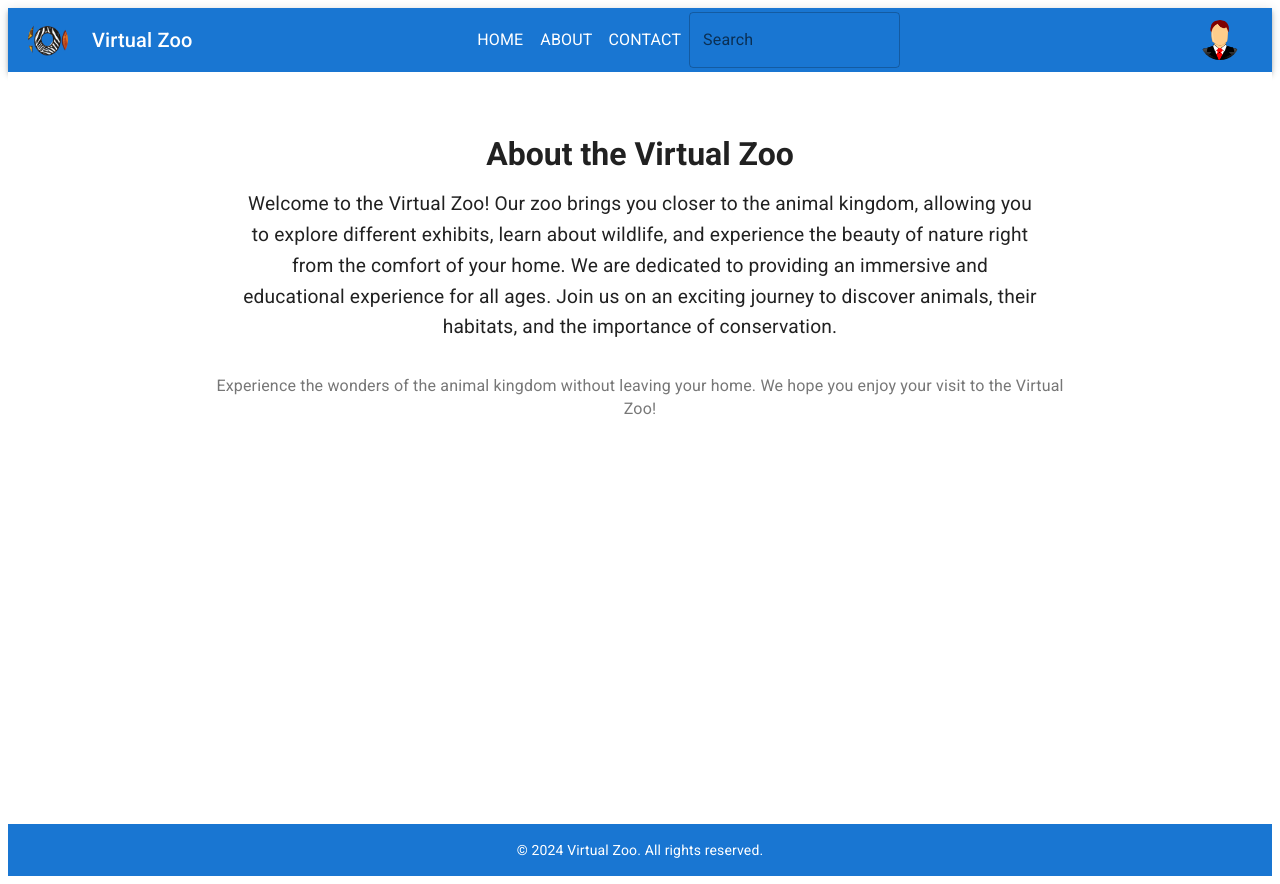
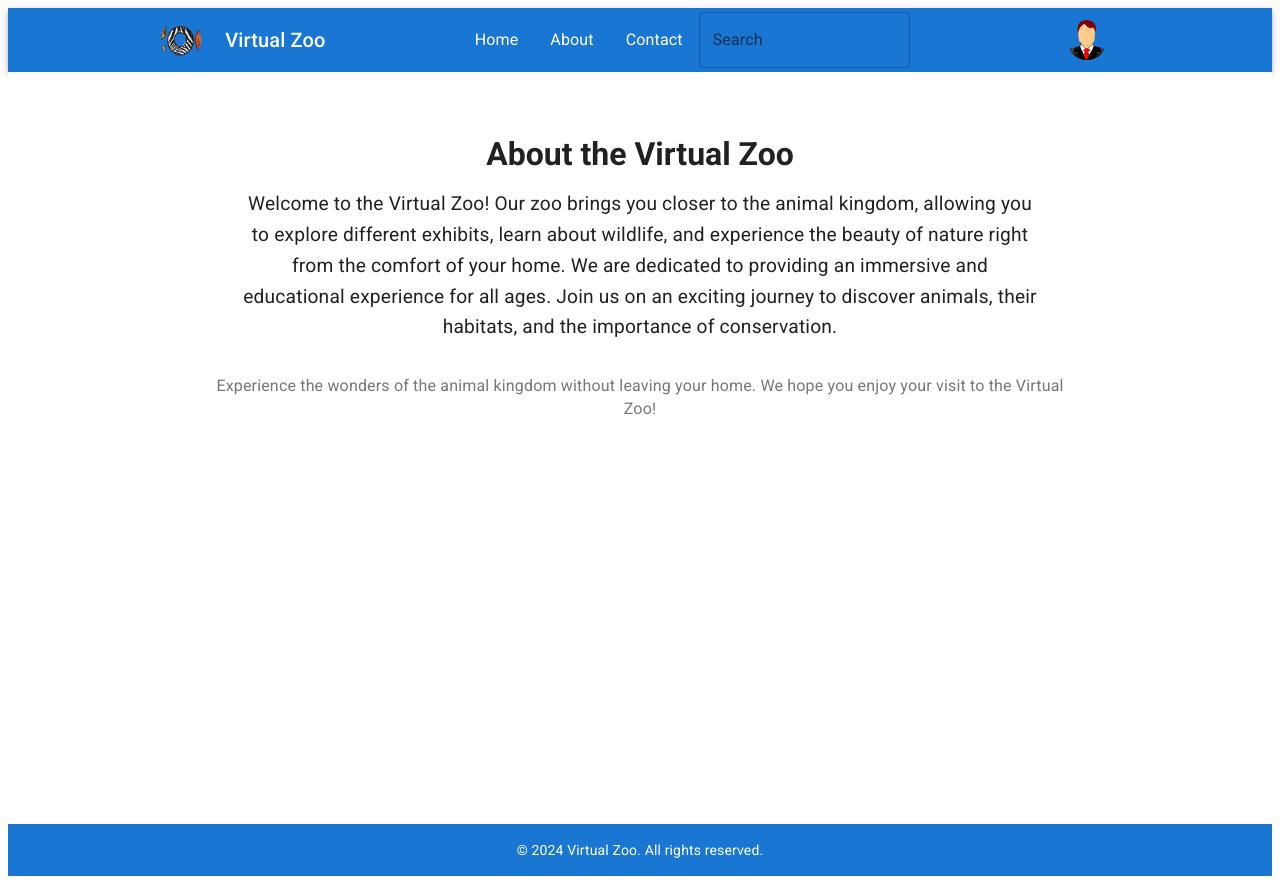
Before and after one commit to Nadav2503/FinalProjectFullStackFront, a React (Vite) app: page /about in a window 1280 px wide. Built offline with nearby package versions, Linux system fonts and the light colour scheme.

Commit message:
use useNavigation instead of link since we have router dom and Navbarlink

```diff
--- a/src/components/layout/Header.jsx
+++ b/src/components/layout/Header.jsx
@@ -7,14 +7,11 @@ import RightHeader from './navbar/right/RightHeader';
 export default function Header() {
     return (
         <AppBar position="static" color="primary">
-            <Toolbar sx={{ display: 'flex', justifyContent: 'space-between' }}>
-                {/* Left Header - Zoo Name & Logo */}
+            <Toolbar sx={{ display: 'flex', justifyContent: 'space-evenly' }}>
                 <LeftHeader />
 
-                {/* Middle Header - Search Bar & Navbar */}
                 <MiddleHeader />
 
-                {/* Right Header - Avatar, Mode Switch & Navbar Items */}
                 <RightHeader />
             </Toolbar>
         </AppBar>
--- a/src/components/layout/navbar/left/CompanyName.jsx
+++ b/src/components/layout/navbar/left/CompanyName.jsx
@@ -1,9 +1,16 @@
 import React from 'react';
 import Typography from '@mui/material/Typography';
+import { useNavigate } from 'react-router-dom'; // Use useNavigate for programmatic navigation
 
 export default function CompanyName() {
+    const navigate = useNavigate();
+
+    const handleCompanyNameClick = () => {
+        navigate('/'); // Navigate to the home page when clicked
+    };
+
     return (
-        <Typography variant="h6" color="inherit">
+        <Typography variant="h6" color="inherit" onClick={handleCompanyNameClick} sx={{ cursor: 'pointer' }}>
             Virtual Zoo
         </Typography>
     );
--- a/src/components/layout/navbar/left/Logo.jsx
+++ b/src/components/layout/navbar/left/Logo.jsx
@@ -1,10 +1,21 @@
 import React from 'react';
 import { Avatar, IconButton } from '@mui/material';
+import { useNavigate } from 'react-router-dom'; // Use useNavigate for programmatic navigation
 
 export default function Logo() {
+    const navigate = useNavigate();
+
+    const handleLogoClick = () => {
+        navigate('/'); // Navigate to the home page when clicked
+    };
+
     return (
-        <IconButton edge="start" color="inherit" aria-label="logo" sx={{ mr: 2 }}>
-            <Avatar src="/images/zooLogo.png" alt="Zoo logo" />
+        <IconButton edge="start" color="inherit" aria-label="logo" sx={{ mr: 2 }} onClick={handleLogoClick}>
+            <Avatar
+                src="/images/zooLogo.png"
+                alt="Zoo logo"
+                sx={{ width: 40, height: 40, borderRadius: '50%' }} // Adjust size if necessary
+            />
         </IconButton>
     );
 }
--- a/src/components/layout/navbar/middle/NavbarItem.jsx
+++ b/src/components/layout/navbar/middle/NavbarItem.jsx
@@ -1,11 +1,21 @@
 import React from "react";
 import NavBarLink from "./NavbarLink";
-import { Button, Typography } from "@mui/material";
+import { Button, Typography, Box } from "@mui/material";
 
 export default function NavBarItem({ to, sx, label }) {
     return (
         <NavBarLink to={to} sx={sx}>
-            <Button color="inherit">
+            <Button
+                color="inherit"
+                sx={{
+                    textTransform: 'none',
+                    padding: '8px 16px',
+                    borderRadius: '8px',
+                    '&:hover': {
+                        backgroundColor: 'rgba(255, 255, 255, 0.1)', // Adds hover effect
+                    },
+                }}
+            >
                 <Typography>{label}</Typography>
             </Button>
         </NavBarLink>
--- a/src/components/layout/navbar/middle/NavbarLink.jsx
+++ b/src/components/layout/navbar/middle/NavbarLink.jsx
@@ -1,10 +1,16 @@
 import React from "react";
-import { Link } from "react-router-dom";
+import { useNavigate } from "react-router-dom"; // Use useNavigate for programmatic navigation
 
 export default function NavBarLink({ to, sx, children }) {
+    const navigate = useNavigate();
+
+    const handleClick = () => {
+        navigate(to); // Programmatically navigate to the 'to' route
+    };
+
     return (
-        <Link to={to} style={{ textDecoration: "none", color: "#fff", ...sx }}>
+        <div onClick={handleClick} style={{ cursor: 'pointer', ...sx }}>
             {children}
-        </Link>
+        </div>
     );
 }
--- a/src/pages/ErrorPage.jsx
+++ b/src/pages/ErrorPage.jsx
@@ -1,8 +1,14 @@
 import React from 'react';
 import { Box, Typography, Button } from '@mui/material';
-import { Link } from 'react-router-dom';
+import { useNavigate } from 'react-router-dom';
 
 export default function Error() {
+    const navigate = useNavigate();
+
+    const handleGoBack = () => {
+        navigate('/'); // Programmatically navigate to the home page
+    };
+
     return (
         <Box
             sx={{
@@ -22,15 +28,14 @@ export default function Error() {
             <Typography variant="h5" sx={{ mb: 4 }}>
                 Oops! The page you're looking for doesn't exist.
             </Typography>
-            <Link to="/" style={{ textDecoration: 'none' }}>
             <Button
                 variant="contained"
                 color="primary"
                 sx={{ padding: '10px 20px', fontSize: '1.2rem' }}
+                onClick={handleGoBack}
             >
                 Go Back to Home
             </Button>
-            </Link>
         </Box>
     );
 }
```
Lines whose indentation alone changed are shown as unchanged.
